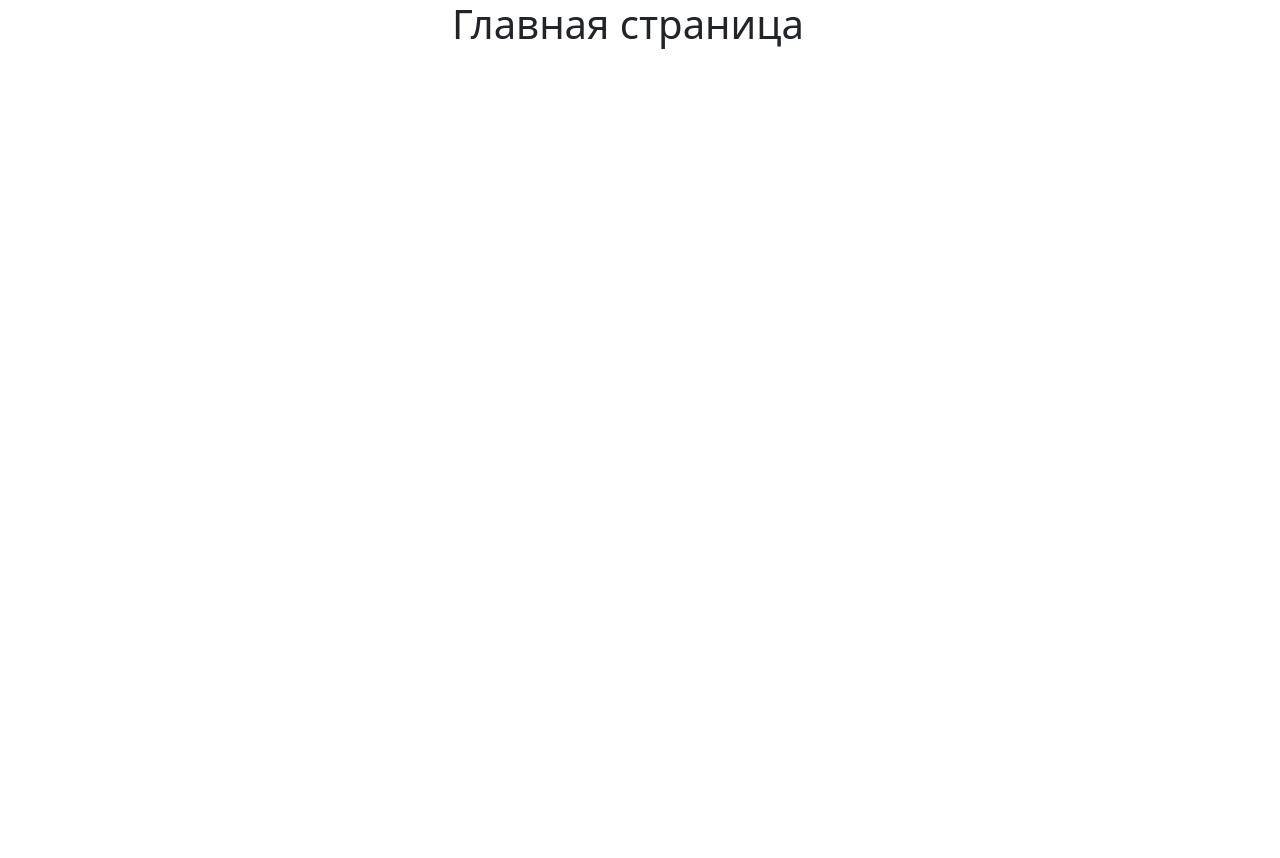
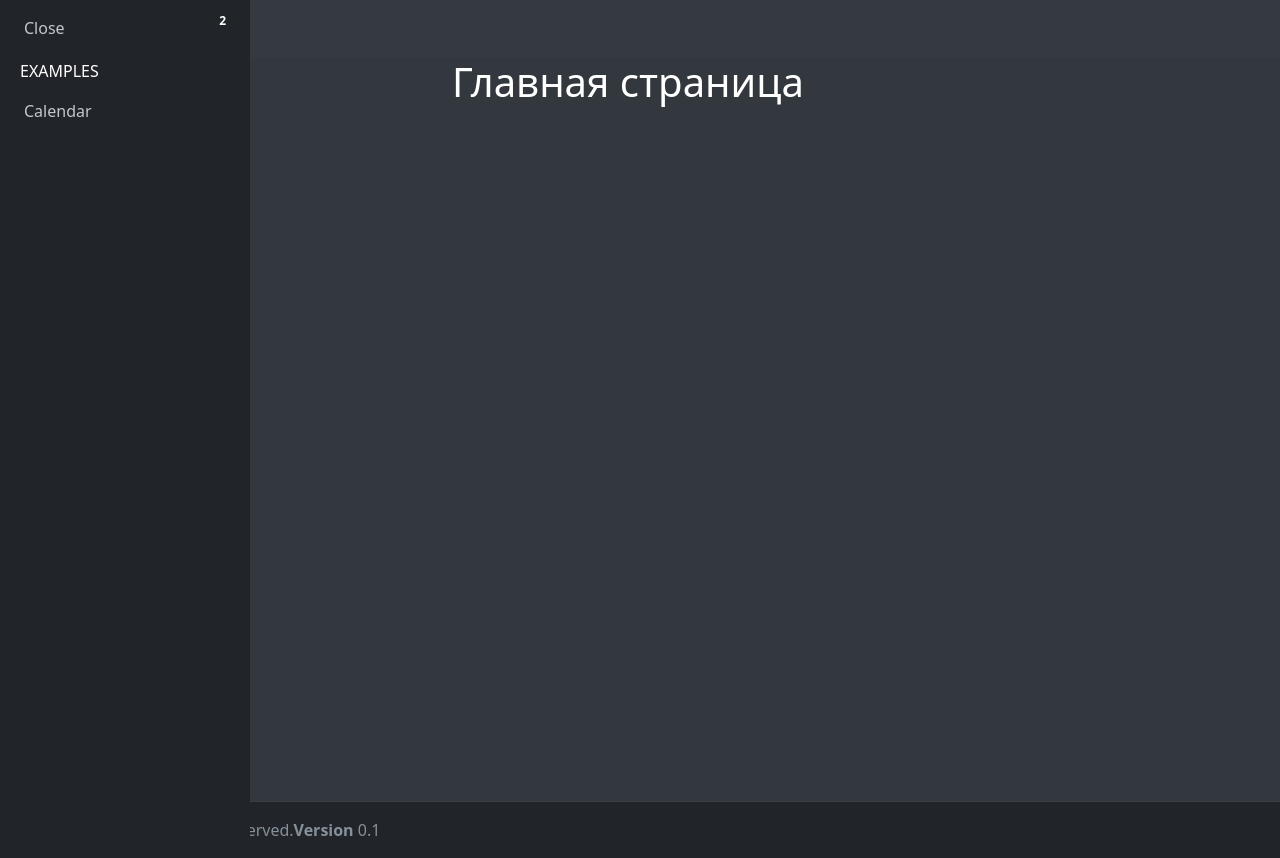
Before and after one commit to ArthurKoba/series-communication, a React (Create React App) app: page / in a window 1280 px wide. Before the commit the page ends 800 px from the top, so only its background shows below. Built offline with nearby package versions, Linux system fonts and the light colour scheme.

Commit message:
add navbar, sidebar, content components

```diff
--- a/src/App.js
+++ b/src/App.js
@@ -1,16 +1,34 @@
 import {BrowserRouter, Route, Routes} from "react-router-dom";
 import MainPage from "./pages/MainPage";
+import Navbar from "./pages/layout/Navbar";
+import Sidebar from "./pages/layout/Sidebar";
+import Content from "./pages/layout/Content";
+import Footer from "./pages/layout/Footer";
+import {observer} from "mobx-react-lite";
+import designStorage from "./store/designStorage";
 
-function App() {
+
+
+const App = observer(() => {
+
+    let classes = "layout-fixed layout-navbar-fixed layout-footer-fixed "
+    classes += designStorage.darkMode? "dark-mode": ""
     return (
-        <div className="App">
-            <BrowserRouter>
-                <Routes>
-                    <Route path="/" element={<MainPage/>}/>
-                </Routes>
-            </BrowserRouter>
+        <div className={classes}>
+            <div className="wrapper">
+                <Navbar></Navbar>
+                <Sidebar></Sidebar>
+                <Content>
+                    <BrowserRouter>
+                        <Routes>
+                            <Route path="/" element={<MainPage/>}/>
+                        </Routes>
+                    </BrowserRouter>
+                </Content>
+                <Footer></Footer>
+            </div>
         </div>
     );
-}
+})
 
 export default App;
--- /dev/null
+++ b/src/pages/layout/Content.jsx
@@ -0,0 +1,13 @@
+import React from 'react';
+
+const Content = ({children}) => {
+    return (
+        <div className="content-wrapper">
+            <section className="content">
+                {children}
+            </section>
+        </div>
+    );
+};
+
+export default Content;
--- /dev/null
+++ b/src/pages/layout/Navbar.jsx
@@ -0,0 +1,33 @@
+import React, {useState} from 'react';
+import designStorage from "../../store/designStorage";
+
+const Navbar = () => {
+    return (
+        <nav className="main-header navbar navbar-expand navbar-dark">
+            <ul className="navbar-nav">
+                <li className="nav-item">
+                    <a className="nav-link" href="#" role="button" onClick={() => designStorage.swapShowNavbar()}>
+                        <i className="fas fa-bars"></i>
+                    </a>
+                </li>
+                <li className="nav-item d-none d-sm-inline-block">
+                    <button className="nav-link btn btn-dark"
+                            onClick={() => designStorage.swapShowNavbar()}>Sidebar</button>
+                    {/*<a href="index3.html" className="nav-link">Home</a>*/}
+                </li>
+                <li className="nav-item d-none d-sm-inline-block">
+                    <button className="nav-link btn btn-dark"
+                            onClick={() => designStorage.swapDarkMode()}>DarkTheme</button>
+                    {/*<a href="#" className="nav-link">Contact</a>*/}
+                </li>
+            </ul>
+            {/*<ul className="navbar-nav ml-auto">*/}
+            {/*    <li className="nav-item">*/}
+            {/*        <span></span>*/}
+            {/*    </li>*/}
+            {/*</ul>*/}
+        </nav>
+    );
+};
+
+export default Navbar;
--- /dev/null
+++ b/src/pages/layout/Sidebar.jsx
@@ -0,0 +1,42 @@
+import React from 'react';
+import {observer} from "mobx-react-lite";
+import designStorage from "../../store/designStorage";
+
+const Sidebar = observer(() => {
+    console.log(designStorage.sidebarEnabled)
+    let classes = "main-sidebar sidebar-dark-primary elevation-4 "
+    classes += designStorage.sidebarEnabled? "" : "d-none"
+
+    return (
+        <aside className={classes}>
+            <div className="sidebar">
+                <nav className="mt-2">
+                    <ul className="nav nav-pills nav-sidebar flex-column" data-widget="treeview" role="menu"
+                        data-accordion="false">
+                        <li className="nav-item">
+                            <a href="#" className="nav-link">
+                                <i className="nav-icon fas fa-copy"></i>
+                                <p onClick={() => designStorage.swapShowNavbar()}>
+                                    Close
+                                    <i className="fas fa-angle-left right"></i>
+                                </p>
+                            </a>
+                        </li>
+                        <li className="nav-header">EXAMPLES</li>
+                        <li className="nav-item">
+                            <a className="nav-link">
+                                <i className="nav-icon fas fa-calendar-alt"></i>
+                                <p>
+                                    Calendar
+                                    <span className="badge badge-info right">2</span>
+                                </p>
+                            </a>
+                        </li>
+                    </ul>
+                </nav>
+            </div>
+        </aside>
+    );
+});
+
+export default Sidebar;
```
